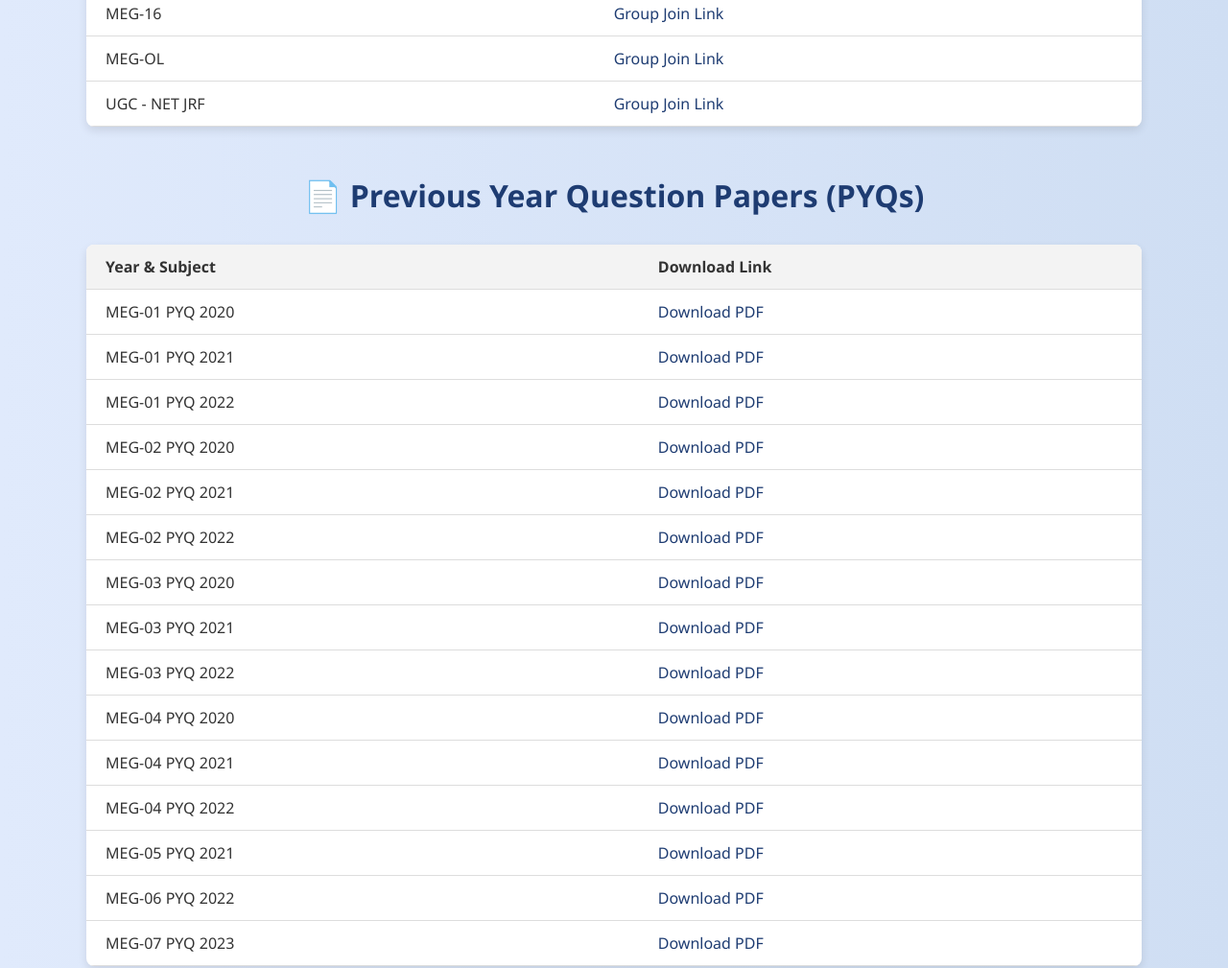
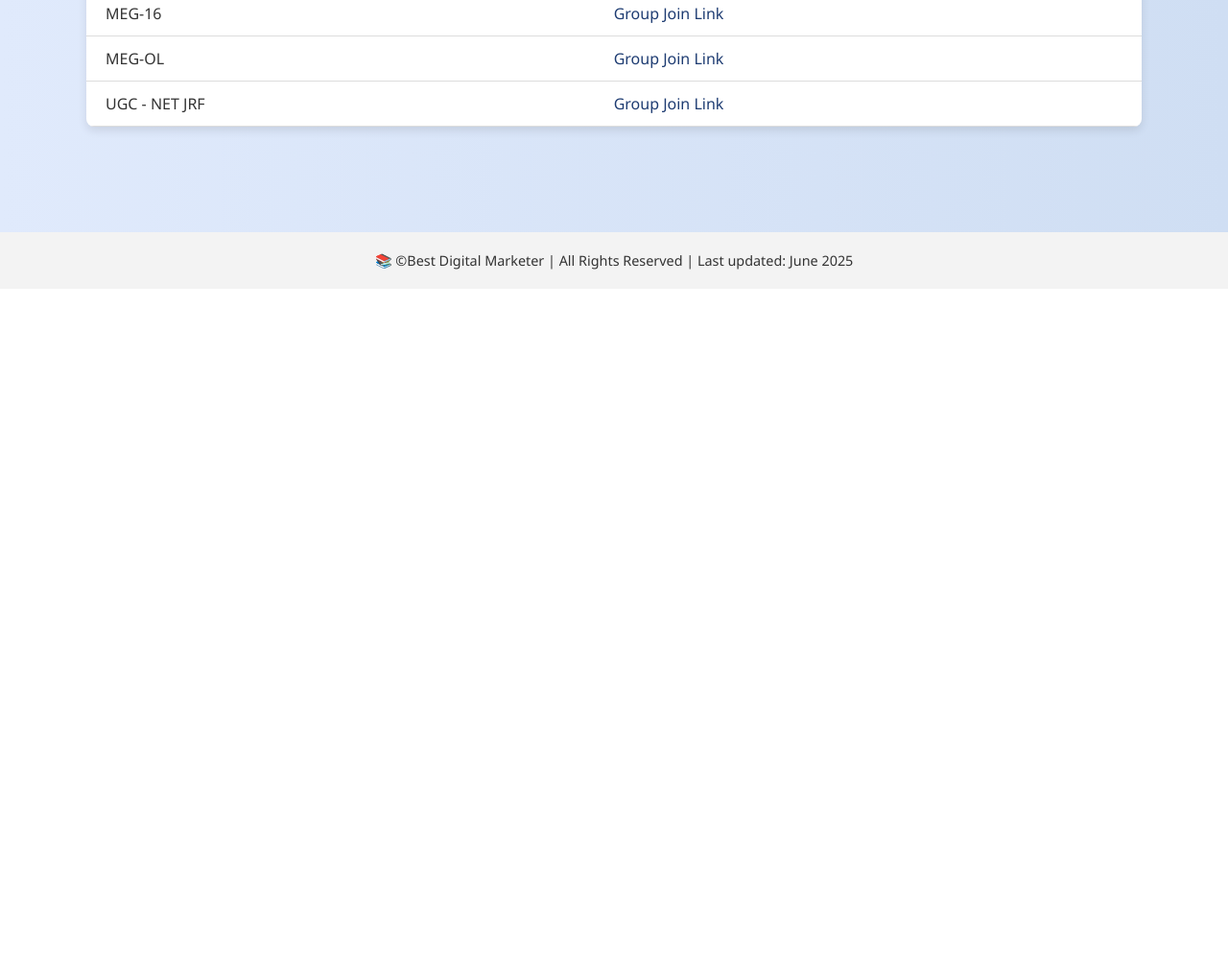
Before and after one commit to ManishYadav-DigitalMarketingExpert/bestdigitalmarketersite, a plain HTML site: page ignou/meg-piku-world.html in a window 1280 px wide. Shown: the part 2445-3454 px from the top of the page at 96% size. After the commit the page ends 2746 px from the top, so only its background shows below. Drawn offline with Linux system fonts and the light colour scheme.

Commit message:
Update meg-piku-world.html
og

```diff
--- a/ignou/meg-piku-world.html
+++ b/ignou/meg-piku-world.html
@@ -3,8 +3,15 @@
 <head>
   <meta charset="UTF-8" />
   <meta name="viewport" content="width=device-width, initial-scale=1.0" />
-  <meta name="description" content="Download IGNOU MEG Notes, Assignments, PYQs and Guides – Free and Updated Resources for MA English Students with Piku World." />
+  <meta name="description" content="MEG online classes, Download IGNOU MEG Notes, Assignments, PYQs and Guides – Free and Updated Resources for MA English Students with Piku World." />
   <title>IGNOU MEG - Notes - Classes | MA English What's app Group link with Piku World</title>
+  <!-- Open Graph Meta Tags -->
+<meta property="og:title" content="Piku World - IGNOU MEG - Notes - Classes | MA English WhatsApp Group Links" />
+<meta property="og:description" content="MEG online classes, Download IGNOU MEG Notes, Assignments, PYQs and Guides – Free and Updated Resources for MA English Students with Piku World." />
+<meta property="og:type" content="website" />
+<meta property="og:url" content="https://bestdigitalmarketer.com/ignou/meg-piku-world" />
+<meta property="og:site_name" content="Best Digital Marketer" />
+
   <style>
     body {
       margin: 0;
@@ -181,30 +188,6 @@
         <tr><td>UGC - NET JRF</td><td><a href="https://chat.whatsapp.com/ECPjoq8HG9I1zWsHpL0dEk">Group Join Link</a></td></tr>
       </tbody>
     </table>
-
-    <h2>📄 Previous Year Question Papers (PYQs)</h2>
-    <table>
-      <thead>
-        <tr><th>Year & Subject</th><th>Download Link</th></tr>
-      </thead>
-      <tbody>
-        <tr><td>MEG-01 PYQ 2020</td><td><a href="#">Download PDF</a></td></tr>
-        <tr><td>MEG-01 PYQ 2021</td><td><a href="#">Download PDF</a></td></tr>
-        <tr><td>MEG-01 PYQ 2022</td><td><a href="#">Download PDF</a></td></tr>
-        <tr><td>MEG-02 PYQ 2020</td><td><a href="#">Download PDF</a></td></tr>
-        <tr><td>MEG-02 PYQ 2021</td><td><a href="#">Download PDF</a></td></tr>
-        <tr><td>MEG-02 PYQ 2022</td><td><a href="#">Download PDF</a></td></tr>
-        <tr><td>MEG-03 PYQ 2020</td><td><a href="#">Download PDF</a></td></tr>
-        <tr><td>MEG-03 PYQ 2021</td><td><a href="#">Download PDF</a></td></tr>
-        <tr><td>MEG-03 PYQ 2022</td><td><a href="#">Download PDF</a></td></tr>
-        <tr><td>MEG-04 PYQ 2020</td><td><a href="#">Download PDF</a></td></tr>
-        <tr><td>MEG-04 PYQ 2021</td><td><a href="#">Download PDF</a></td></tr>
-        <tr><td>MEG-04 PYQ 2022</td><td><a href="#">Download PDF</a></td></tr>
-        <tr><td>MEG-05 PYQ 2021</td><td><a href="#">Download PDF</a></td></tr>
-        <tr><td>MEG-06 PYQ 2022</td><td><a href="#">Download PDF</a></td></tr>
-        <tr><td>MEG-07 PYQ 2023</td><td><a href="#">Download PDF</a></td></tr>
-      </tbody>
-    </table>
   </div>
 
   <div class="footer">
```
